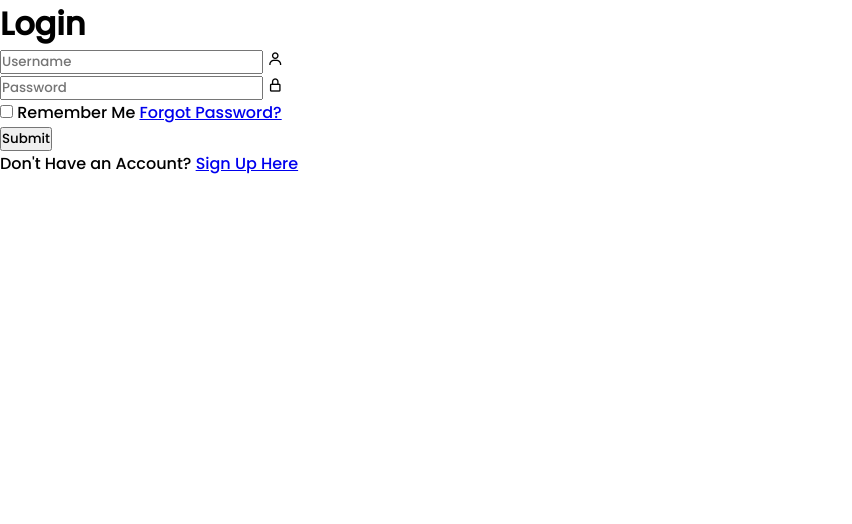
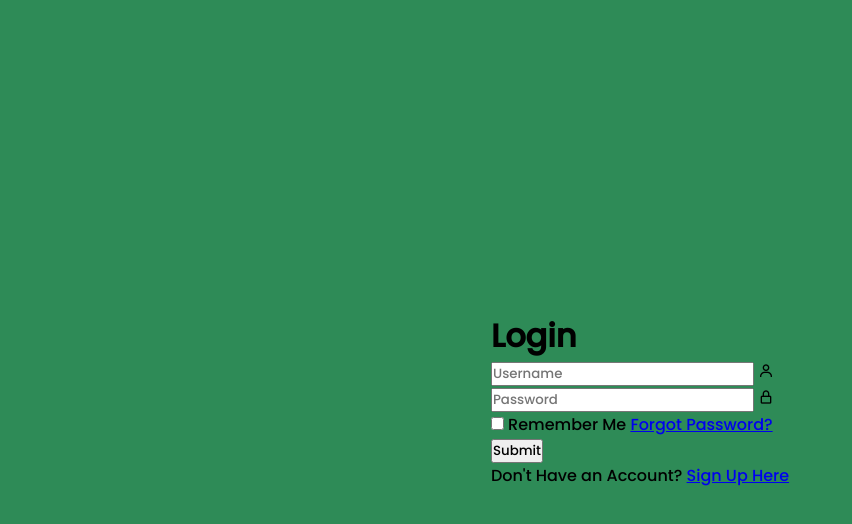
Before and after one commit to itsjaxami/Login_Screen, a plain HTML site: page index.html in a window 1280 px wide. Shown: the whole page, without its empty margins (0-852 px from the left). Drawn offline with nearby package versions, Linux system fonts and the light colour scheme.

Commit message:
Centered the login interface Changed the background color to seagreen

```diff
--- a/styles.css
+++ b/styles.css
@@ -6,3 +6,11 @@
     padding: 0;
     box-sizing: border-box;
 }
+
+body {
+    display: flex;
+    justify-content: center;
+    align-items: center;
+    min-height: 100vh;
+    background-color: seagreen;
+}
```
